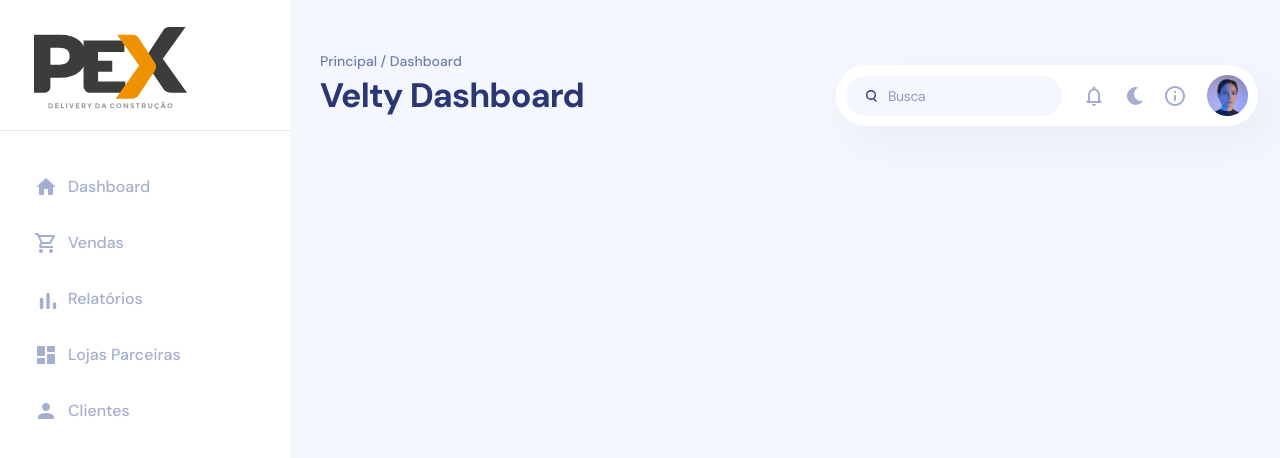
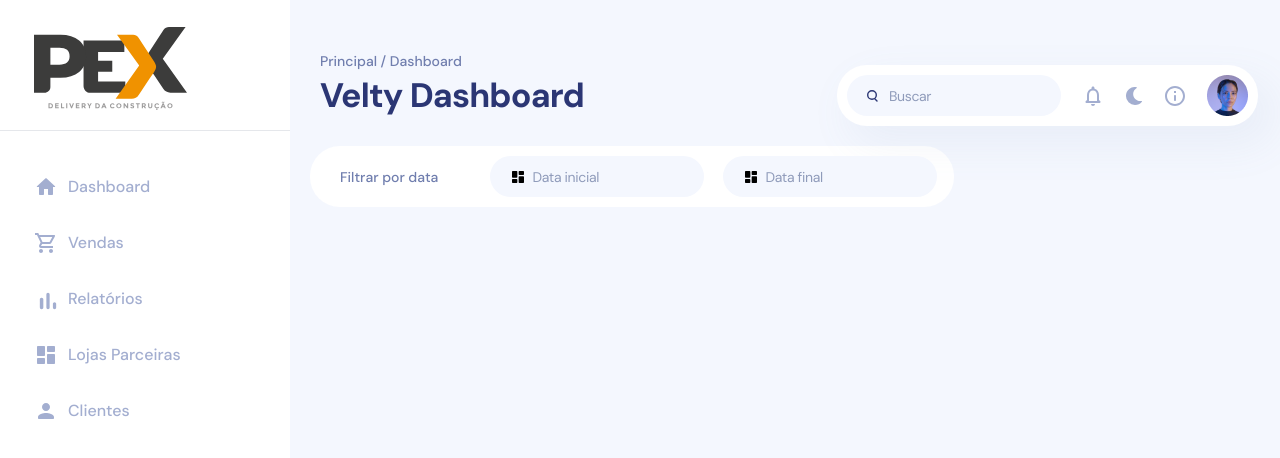
Before and after one commit to felipeaz3vedo/teste-tecnico-v, a Next.js app: page / in a window 1280 px wide. Shown: the top 458 px of the page. Built offline with nearby package versions, Linux system fonts and the light colour scheme.

Commit message:
feat: add filter area component

```diff
--- /dev/null
+++ b/src/components/FilterArea.tsx
@@ -0,0 +1,16 @@
+import { Input } from './Input';
+
+export function FilterArea() {
+  return (
+    <div className="flex items-center gap-[52px] max-w-[644px] pl-[30px] pr-[16px] py-[10px] mb-[83px] bg-white rounded-default">
+      <p className=" text-blue-300 text-sm leading-6 font-medium">
+        Filtrar por data
+      </p>
+
+      <div className="flex gap-[19px]">
+        <Input type="filter" placeholder="Data inicial" />
+        <Input type="filter" placeholder="Data final" />
+      </div>
+    </div>
+  );
+}
--- a/src/components/Header.tsx
+++ b/src/components/Header.tsx
@@ -3,7 +3,7 @@ import UserAvatar from '../assets/avatar.png';
 import { BellIcon } from '../components/icons/BellIcon';
 import { MoonIcon } from '../components/icons/MoonIcon';
 import { InfoIcon } from '../components/icons/InfoIcon';
-import { MagnifyGlassIcon } from '../components/icons/MagnifyGlassIcon';
+import { Input } from './Input';
 
 export function Header() {
   return (
@@ -12,13 +12,11 @@ export function Header() {
         flex
         items-start
         justify-between
-        w-full
-        max-h-[50px]
         mt-[49px]
-        ml-[30px]
-        mr-[22px]"
+        mb-5
+       "
     >
-      <div>
+      <div className="ml-[10px]">
         <p className="text-blue-300 text-sm leading-6 font-medium mb-[2px]">
           Principal / Dashboard
         </p>
@@ -37,26 +35,7 @@ export function Header() {
           rounded-default
           shadow-default"
       >
-        <div className="relative ">
-          <div className="absolute inset-y-0 left-0 flex items-center pl-5 pointer-events-none w-[214px] h-[41px]">
-            <MagnifyGlassIcon />
-          </div>
-          <input
-            className="
-            block w-full
-            p-[10px]
-            pl-[42px]
-            text-sm
-          text-gray-900
-            rounded-default
-          bg-gray-50
-          focus:ring-purple-700
-          focus:border-purple-700
-          placeholder:text-blue-100
-            placeholder:tracking-tight"
-            placeholder="Busca"
-          />
-        </div>
+        <Input type="search" placeholder="Buscar" />
 
         <BellIcon />
         <MoonIcon fill={'default'} />
--- a/src/components/Layout.tsx
+++ b/src/components/Layout.tsx
@@ -10,7 +10,7 @@ interface LayoutProps {
 
 export function Layout({ children }: LayoutProps) {
   return (
-    <div className="flex w-full h-full">
+    <div className="flex w-sreen h-full">
       <aside className="sticky top-0 flex flex-col min-w-[18.125rem] h-screen bg-white">
         <Image
           className="mb-5 ml-[34px] mt-[27px]"
@@ -27,7 +27,7 @@ export function Layout({ children }: LayoutProps) {
         <Navbar />
       </aside>
 
-      <>{children}</>
+      <div className="flex-1 ml-5 mr-[22px]">{children}</div>
     </div>
   );
 }
--- a/src/components/Navbar.tsx
+++ b/src/components/Navbar.tsx
@@ -8,39 +8,29 @@ export function Navbar() {
   return (
     <nav>
       <ul className="flex flex-col gap-5 ml-[34px] ">
-        <li className="flex gap-[10px] items-center h-9 group cursor-pointer">
+        <li className="nav-list-item group">
           <HomeIcon />
-          <p className="text-base text-blue-50 font-medium group-hover:text-blue-800 transition">
-            Dashboard
-          </p>
+          <p className="nav-list-text">Dashboard</p>
         </li>
 
-        <li className="flex gap-[10px] items-center h-9 group cursor-pointer">
+        <li className="nav-list-item group">
           <CartIcon />
-          <p className="text-base text-blue-50 font-medium group-hover:text-blue-800 transition">
-            Vendas
-          </p>
+          <p className="nav-list-text">Vendas</p>
         </li>
 
-        <li className="flex gap-[10px] items-center h-9 group cursor-pointer">
+        <li className="nav-list-item group">
           <RelatoryIcon />
-          <p className="text-base text-blue-50 font-medium group-hover:text-blue-800 transition">
-            Relatórios
-          </p>
+          <p className="nav-list-text">Relatórios</p>
         </li>
 
-        <li className="flex gap-[10px] items-center h-9 group cursor-pointer">
+        <li className="nav-list-item group">
           <SquaresIcon />
-          <p className="text-base text-blue-50 font-medium group-hover:text-blue-800 transition">
-            Lojas Parceiras
-          </p>
+          <p className="nav-list-text">Lojas Parceiras</p>
         </li>
 
-        <li className="flex gap-[10px] items-center h-9 group cursor-pointer">
+        <li className="nav-list-item group">
           <ProfileIcon />
-          <p className="text-base text-blue-50 font-medium group-hover:text-blue-800 transition">
-            Clientes
-          </p>
+          <p className="nav-list-text">Clientes</p>
         </li>
       </ul>
     </nav>
--- a/src/pages/index.tsx
+++ b/src/pages/index.tsx
@@ -1,3 +1,4 @@
+import { FilterArea } from '@/components/FilterArea';
 import { Header } from '@/components/Header';
 import Head from 'next/head';
 
@@ -13,7 +14,7 @@ export default function Home() {
 
       <Header />
 
-      <main></main>
+      <FilterArea />
     </>
   );
 }
```
